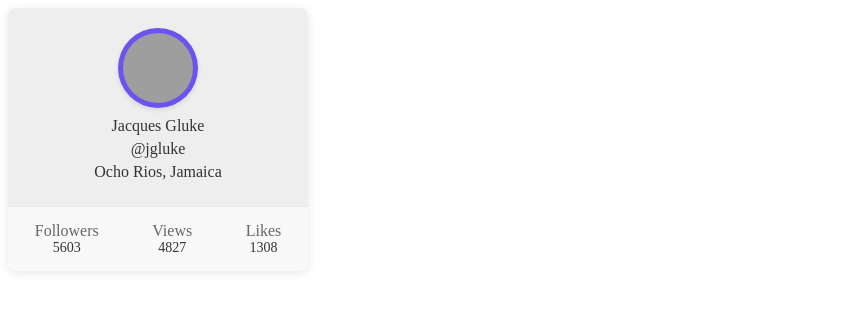
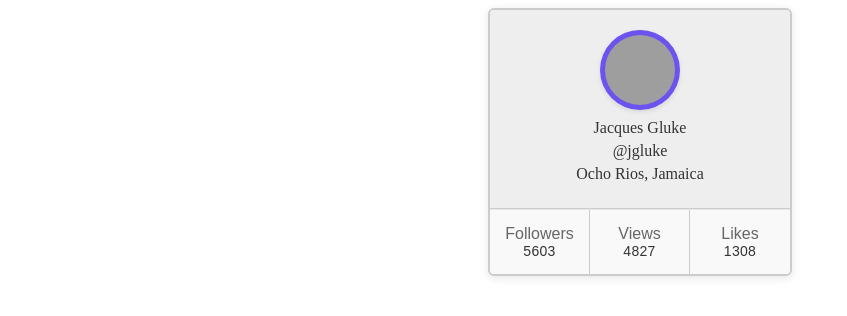
Before and after one commit to AndriyV2504/goit-react-hw-01, a React app: page / in a window 1280 px wide. Shown: the top 316 px of the page, without its empty margins (0-847 px from the left). Built offline with nearby package versions, Linux system fonts and the light colour scheme; grey boxes are pictures that could not be loaded; the HTML template or start-up script is replaced by a standard one.

Commit message:
add hw 1 end

```diff
--- a/src/components/Profile/Profile.jsx
+++ b/src/components/Profile/Profile.jsx
@@ -11,15 +11,15 @@ function Profile({ name, tag, location, image, stats }) {
       </div>
 
       <ul className={styles.stats}>
-        <li className={styles.statsLi}>
+        <li className={styles.statsList}>
           <span className={styles.label}>Followers</span>
           <span className={styles.quantity}>{stats.followers}</span>
         </li>
-        <li className={styles.statsLi}>
+        <li className={styles.statsList}>
           <span className={styles.label}>Views</span>
           <span className={styles.quantity}>{stats.views}</span>
         </li>
-        <li className={styles.statsLi}>
+        <li className={styles.statsList}>
           <span className={styles.label}>Likes</span>
           <span className={styles.quantity}>{stats.likes}</span>
         </li>
--- a/src/components/Profile/Profile.module.css
+++ b/src/components/Profile/Profile.module.css
@@ -1,9 +1,12 @@
 .profile {
     width: 300px;
     background: white;
-    border-radius: 8px;
+    border-radius: 6px;
     box-shadow: 0 2px 10px rgba(0, 0, 0, 0.1);
     overflow: hidden;
+    border: 2px solid #ccc;
+    margin-left: auto;
+    margin-right: auto;
 }
 
 .description {
@@ -11,6 +14,7 @@
     color: #333;
     text-align: center;
     padding: 20px;
+    border-bottom: 1px solid #ccc;
 }
 
 .avatar {
@@ -31,14 +35,14 @@
 .stats {
     list-style: none;
     margin: 0;
-    padding: 15px 0;
+    padding: 0;
     background: #f9f9f9;
-    display: flex;
-    justify-content: space-around;
+    display: grid;
+    grid-template-columns: repeat(3, 1fr);
     border-top: 1px solid #e9e9e9;
 }
 
-.statsLi {
+.statsList {
     display: flex;
     flex-direction: column;
     font-size: 25px;
@@ -47,14 +51,23 @@
 
 .stats li {
     text-align: center;
+    border-right: 1px solid #ccc;
+    padding: 15px 0;
+}
+
+.stats li:last-child {
+    border-right: none;
 }
 
 .label {
+    font-family: sans-serif;
     font-size: 16px;
     color: #666;
 }
 
 .quantity {
+    font-family: sans-serif;
+    letter-spacing: 0.02em;
     font-size: 14px;
     color: #333;
 }
```
